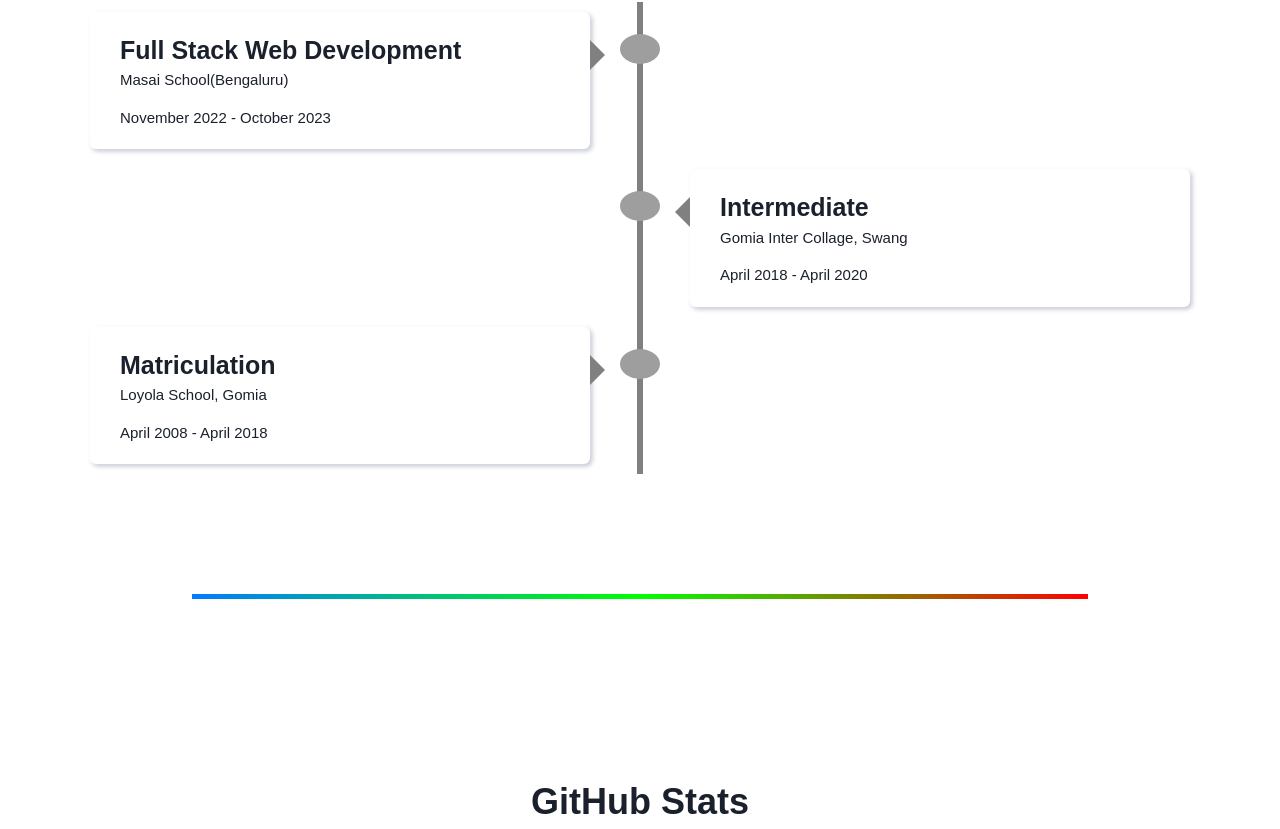
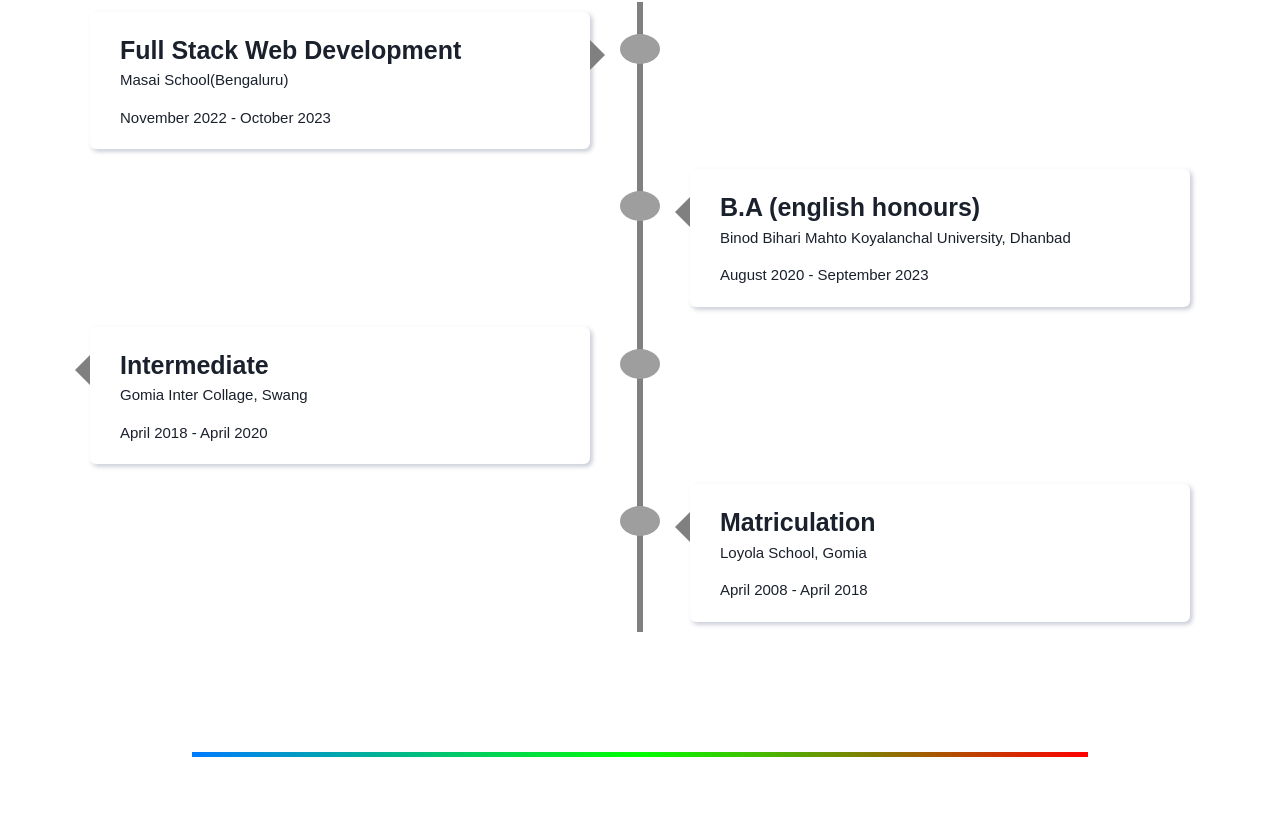
Before and after one commit to Md-abdul/Md-abdul.github.io, a React (Create React App) app: page / in a window 1280 px wide. Shown: the part 4967-5796 px from the top of the page. Built offline with nearby package versions, Linux system fonts and the light colour scheme; grey boxes are pictures that could not be loaded.

Commit message:
education

```diff
--- a/src/components/Eduaction.jsx
+++ b/src/components/Eduaction.jsx
@@ -28,7 +28,7 @@ const Education = () => {
         Education
       </Text>
       <div className="timeline">
-        <div className="container left-container" >
+        <div className="container left-container">
           <img
             src="https://st2.depositphotos.com/47577860/46208/v/450/depositphotos_462081796-stock-illustration-graduation-university-ceremony-icon.jpg"
             alt=""
@@ -41,20 +41,20 @@ const Education = () => {
           </div>
         </div>
 
-        {/* <div className="container right-container">
+        <div className="container right-container">
           <img
             src="https://st2.depositphotos.com/47577860/46208/v/450/depositphotos_462081796-stock-illustration-graduation-university-ceremony-icon.jpg"
             alt=""
           />
           <div className="text-box">
-            <h1>B.A</h1>
+            <h1>B.A (english honours)</h1>
             <small>Binod Bihari Mahto Koyalanchal University, Dhanbad</small>
-            <p>August 2020 - Semtmber 2023</p>
+            <p>August 2020 - September 2023</p>
             <span className="right-container-arrow"></span>
           </div>
-        </div> */}
+        </div>
 
-        <div className="container right-container">
+        <div className="container left-container">
           <img
             src="https://st2.depositphotos.com/47577860/46208/v/450/depositphotos_462081796-stock-illustration-graduation-university-ceremony-icon.jpg"
             alt=""
@@ -68,7 +68,7 @@ const Education = () => {
           </div>
         </div>
 
-        <div className="container left-container">
+        <div className="container right-container">
           <img
             src="https://st2.depositphotos.com/47577860/46208/v/450/depositphotos_462081796-stock-illustration-graduation-university-ceremony-icon.jpg"
             alt=""
@@ -78,7 +78,7 @@ const Education = () => {
             <small>Loyola School, Gomia</small>
             <p>April 2008 - April 2018</p>
             {/* <span className="right-container-arrow"></span> */}
-            <span className="left-container-arrow"></span>
+            <span className="right-container-arrow"></span>
           </div>
         </div>
       </div>
```
